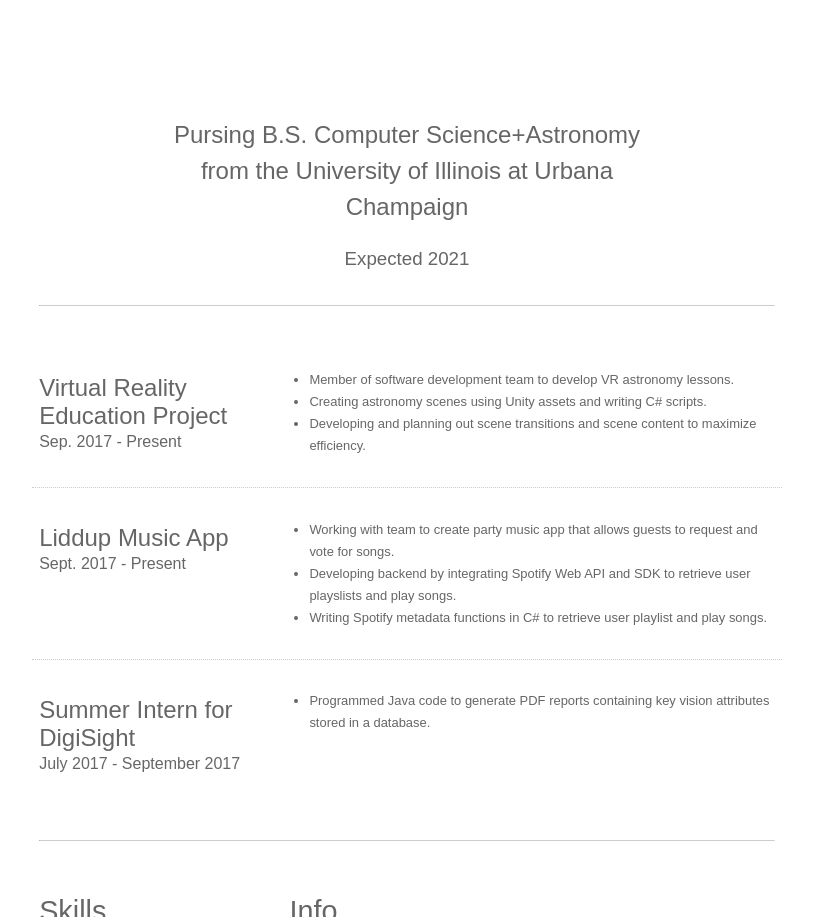
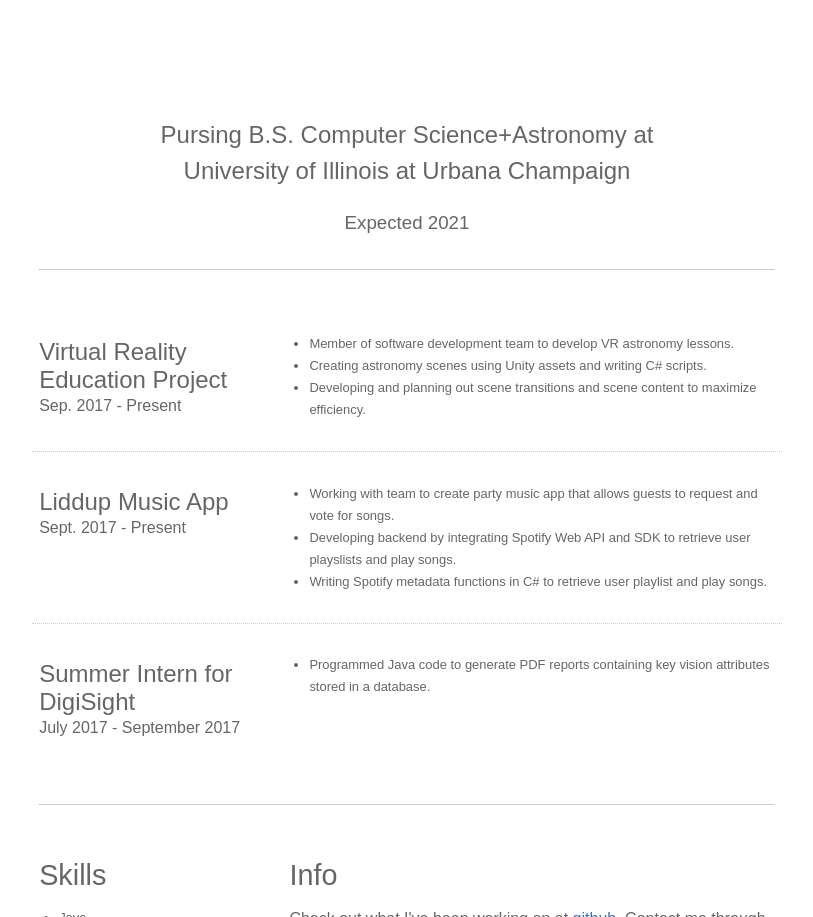
Before and after one commit to gauravsharma1999/gauravsharma1999.github.io, a plain HTML site: page index.html in a window 1280 px wide. Shown: the part 1381-2298 px from the top of the page, without its empty margins (233-1046 px from the left). Drawn offline with Linux system fonts and the light colour scheme.

Commit message:
Add files via upload

```diff
--- a/index.html
+++ b/index.html
@@ -45,7 +45,7 @@
 	<div class="container">
 
 		<section class="education">
-			<h2>Pursing B.S. Computer Science+Astronomy from the University of Illinois at Urbana Champaign
+			<h2>Pursing B.S. Computer Science+Astronomy at University of Illinois at Urbana Champaign
 			<h3>Expected 2021</h3>
 		</section>
 
```
